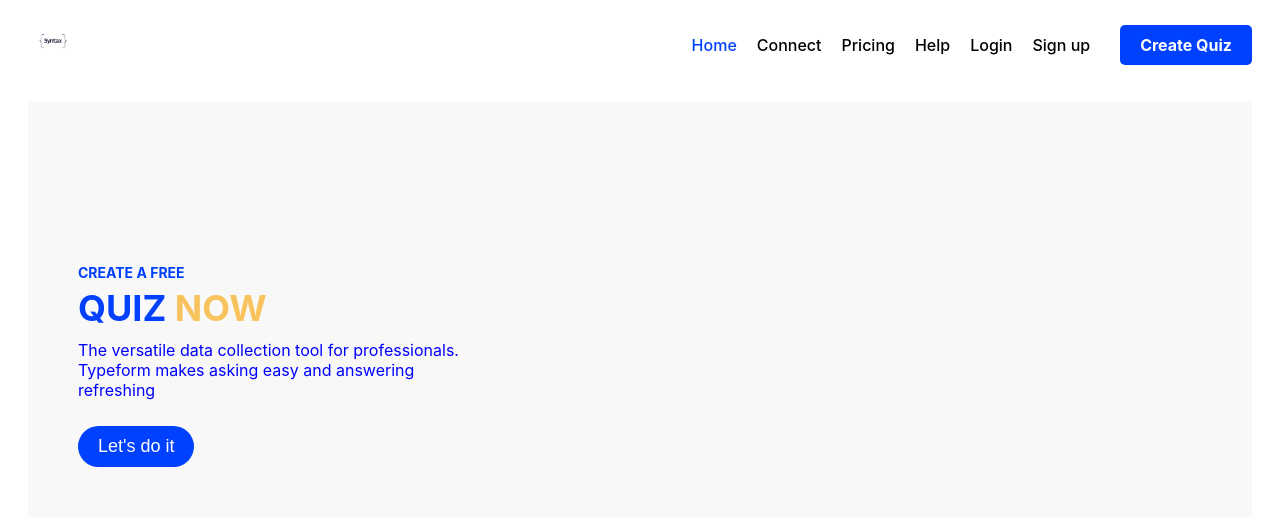
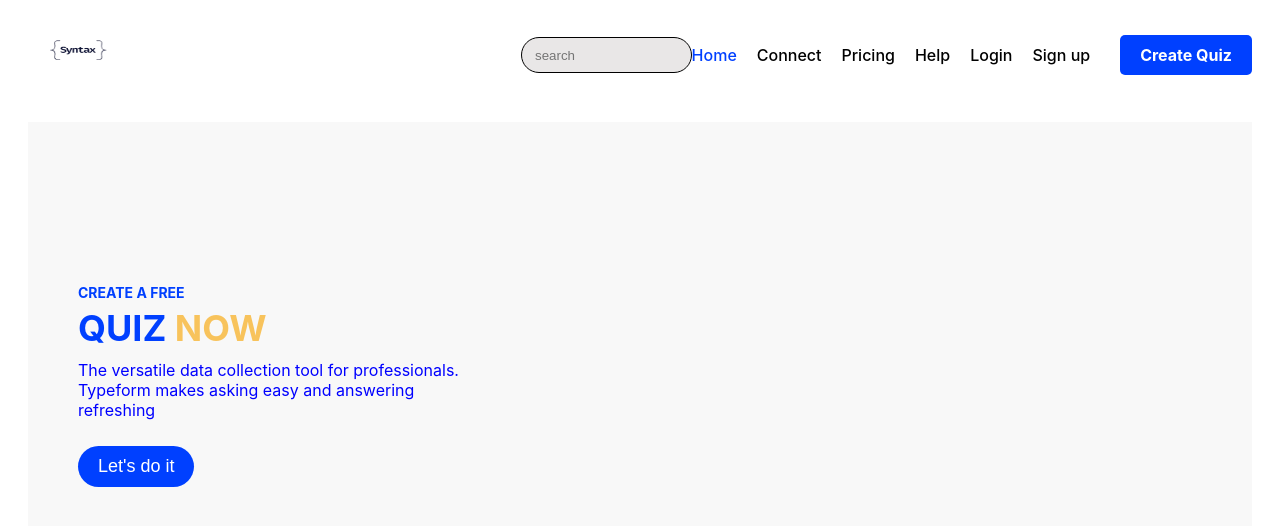
Before and after one commit to Adetoke0987/SyntaxQuizz, a React (Vite) app: page / in a window 1280 px wide. Shown: the top 526 px of the page. Built offline with nearby package versions, Linux system fonts and the light colour scheme.

Commit message:
update css

```diff
--- a/src/components/navigation/Navbar.css
+++ b/src/components/navigation/Navbar.css
@@ -12,10 +12,23 @@
   .logo-container {
     flex: 1;
   }
+  input{
+    display: flex;
+    align-items: center;
+    width: 12vw;
+    height: 4vh;
+    border-radius: 2em;
+    border: 1px solid black;
+    padding-left: 1em;
+    background: rgb(233, 231, 231);
+  }
 
+ input:focus, input:active{
+    outline: 1px solid #0040ff;
+  }
   .logo {
-    width: 50px;
-    height: auto;
+    width: 100px;
+    height: 70px;
   }
 
   .links-container {
--- a/src/components/navigation/Navbar.jsx
+++ b/src/components/navigation/Navbar.jsx
@@ -9,6 +9,9 @@ const Navbar = () => {
                 <Link to="/">
                     <img src="../../src/assets/syntax.png" alt="logo" className="logo" />
                 </Link>
+            </div>
+            <div className='search'>
+                <input type="text" placeholder='search' />
             </div>
             <div className="links-container">
                 <Link to="/" className="nav-link" style={{ color: '#0040ff' }}>
```
